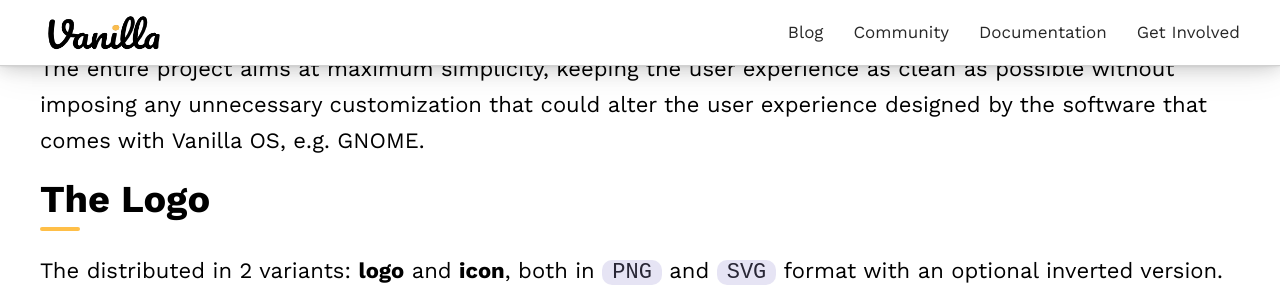
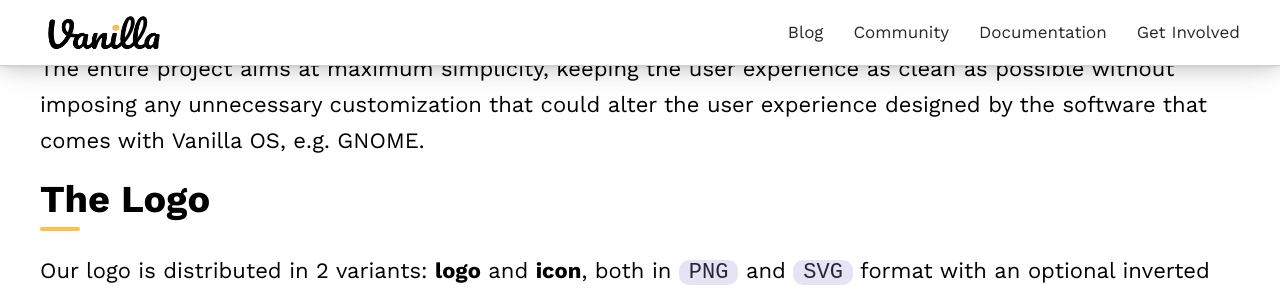
Before and after one commit to Vanilla-OS/website, a Jekyll site: the page built from logos.md, in a window 1280 px wide and 1400 px high, scrolled down 529 px, cut to the strip 0-289 px from the top of the window. Built offline with Jekyll 4.4.1, drawn with Linux system fonts in a browser that asks for light colours.

Commit message:
fix typos

```diff
--- a/assets/css/style.css
+++ b/assets/css/style.css
@@ -219,6 +219,7 @@
     line-height: 36px;
     color: #3F3B47;
     margin: 0 0 40px 0;
+    z-index: 2;
 }
 
 .hero-text {
--- a/logos.md
+++ b/logos.md
@@ -11,7 +11,7 @@
 The entire project aims at maximum simplicity, keeping the user experience as clean as possible without imposing any unnecessary customization that could alter the user experience designed by the software that comes with Vanilla OS, e.g. GNOME.
 
 ## The Logo
-The distributed in 2 variants: **logo** and **icon**, both in `PNG` and `SVG` format with an optional inverted version.
+Our logo is distributed in 2 variants: **logo** and **icon**, both in `PNG` and `SVG` format with an optional inverted version.
 
 <div class="hero hero-center">
     <div class="container hero-wrapper">
```
